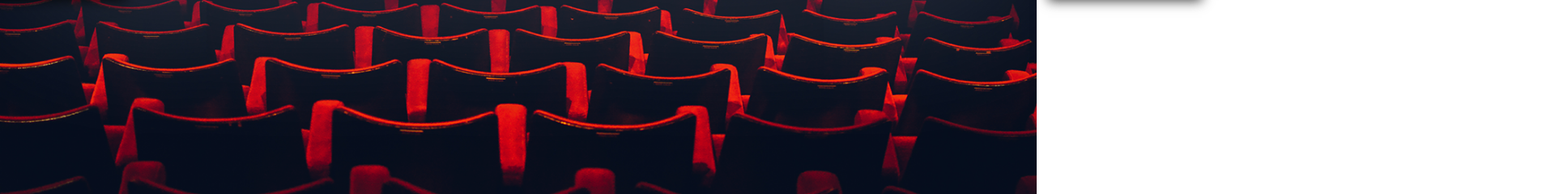
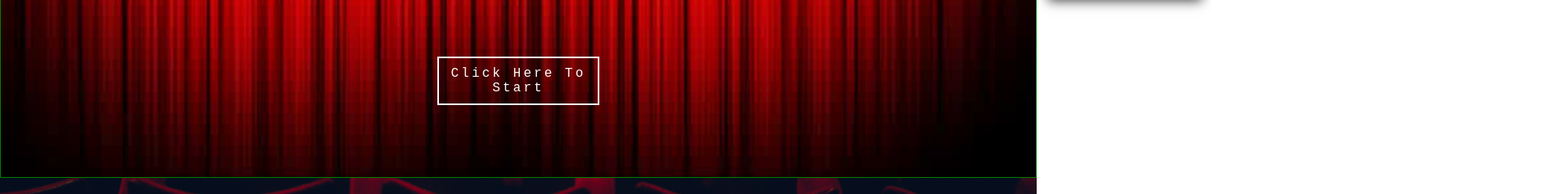
Before and after one commit to jcolairo/users-movie-mvc, a website: page public/index.html in a window 1280 px wide. Shown: the part 581-821 px from the top of the page at 81% size, 1920 px wide, since content can reach past the window. Drawn offline with Linux system fonts and the light colour scheme; no server answers; files whose address does not match are found by name.

Commit message:
added more css to make the click button on the homepage

```diff
--- a/public/css/main.css
+++ b/public/css/main.css
@@ -47,6 +47,9 @@ body:after {
   background: url(../images/curtains-left.png) center center no-repeat;
   background-size: cover;
   z-index: 999;
+}
+
+.animation:before {
   animation: curtain-left 1.5s ease-in-out 2s forwards;
 }
 
@@ -60,7 +63,12 @@ body:after {
   background: url(../images/curtains-right.png) center center no-repeat;
   background-size: cover;
   z-index: 999;
-  animation: curtain-right 1.5s ease-in-out 2s forwards;
+}
+.animate:before {
+  animation: curtain-left 1.5s ease-in-out 1s forwards;
+}
+.animate:after {
+  animation: curtain-right 1.5s ease-in-out 1s forwards;
 }
 
 @keyframes curtain-left {
@@ -84,7 +92,7 @@ h1, h2, h4 {
   margin-bottom: 50px;
 }
 
-h1:before {
+.innerH1:before {
   content: '';
   position: absolute;
   height: 72vh;
@@ -98,7 +106,7 @@ background-size: cover;
 
 }
 
-h1:after {
+.innerH1:after {
   content: '';
   position: absolute;
   height: 72vh;
@@ -284,3 +292,45 @@ padding: 5px;
 #favTitle {
   text-decoration: underline;
 }
+
+.mainH1 {
+  position: absolute;
+  z-index: 9999;
+  width: 100vw;
+  height: 100vh;
+  background: transparent;
+  text-decoration: none;
+  font-size: 4em;
+  top: -63px;
+  left: 0;
+  text-align: center;
+  border: 1px solid green;
+  display: flex;
+  justify-content: center;
+  align-items: center;
+}
+
+.enter {
+  position: absolute;
+  z-index: 9999;
+  width: 200px;
+  bottom: 100px;
+  text-align: center;
+  border: 2px solid #fff;
+  letter-spacing: .2em;
+  background-color: transparent;
+  color: #fff;
+  margin: 10px 0px;
+  padding: 10px;
+  text-align: center;
+  cursor: pointer;
+  left: 50%;
+  transform: translateX(-50%);
+}
+
+.enter:hover {
+  background-color: #fff;
+  color: #000;
+  border-color: #000;
+  transition: all .2s linear;
+}
--- a/public/index.html
+++ b/public/index.html
@@ -11,7 +11,9 @@
   <link rel="stylesheet" href="/css/main.css">
 </head>
 <body>
-  <h1>FAVOURITE MOVIES</h1>
+  <h1 class="mainH1">WHAT <br>ARE <br>YOUR <br>FAVOURITE <br>MOVIES?</h1>
+  <div class="enter">Click Here To Start</div>
+  <h1 class="innerH1">FAVOURITE MOVIES</h1>
 
   <div id="content">
 
@@ -21,5 +23,14 @@
 
   </div>
 <div class="curtain"></div>
+
 </body>
+<script>
+
+    $('.enter').click(function(){
+      $(this).fadeOut();
+      $('.mainH1').fadeOut();
+      $('.curtain').addClass('animate');
+    });
+</script>
 </html>
```
